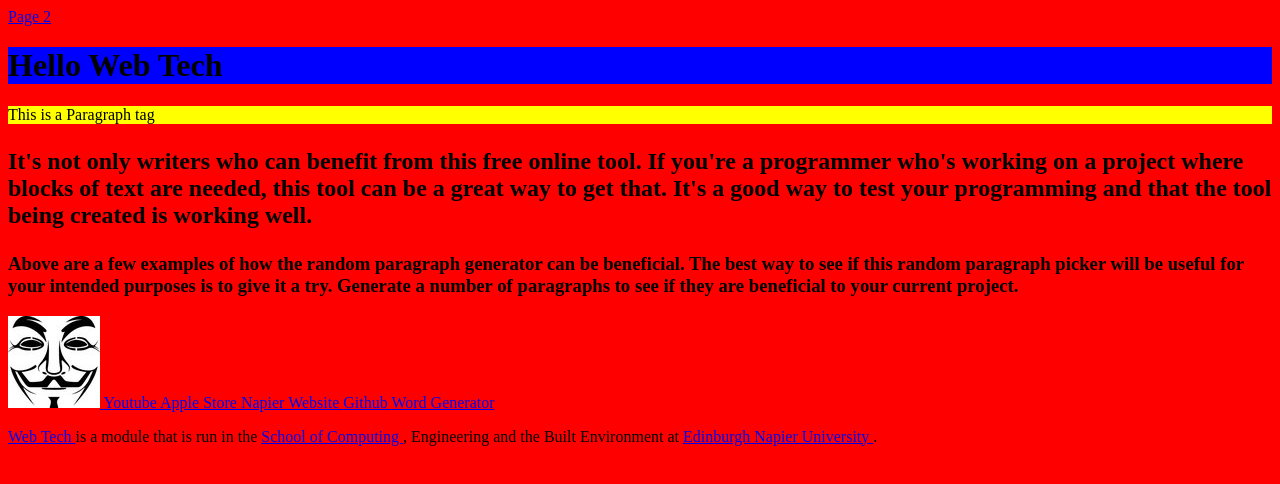
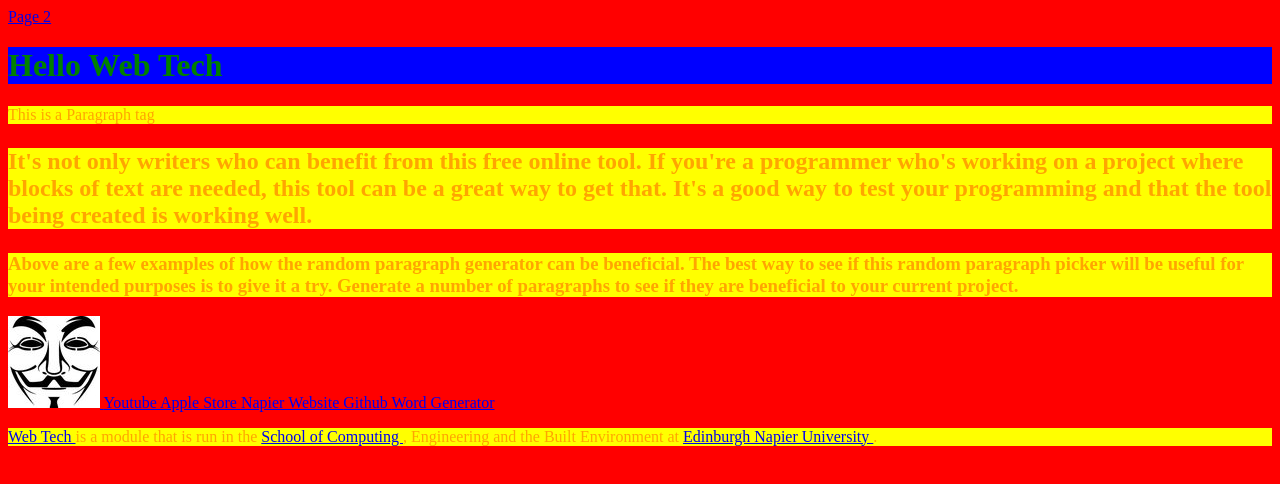
Before and after one commit to Cullen1501/SET08101_Labs, a plain HTML site: page index.html in a window 1280 px wide. Drawn offline with Linux system fonts and the light colour scheme.

Commit message:
CSS colour Background in style block

```diff
--- a/index.html
+++ b/index.html
@@ -5,9 +5,9 @@
 		<a href="Page 2.html">Page 2</a>
 	</head>
 
-	<body style="background-color:red">
-		<h1 style="background-color:blue" > Hello Web Tech </h1>
-		<p style="background-color:yellow"> This is a Paragraph tag </p>
+	<body>
+		<h1> Hello Web Tech </h1>
+		<p> This is a Paragraph tag </p>
 
 		<h2>
 		<p> It's not only writers who can benefit from this free online tool. If you're a programmer who's working on a project where blocks of text are needed, this tool can be a great way to get that. It's a good way to test your programming and that the tool being created is working well.
@@ -27,6 +27,11 @@
 		<a href="https://github.com/"> Github </a>
 		<a href="https://randomwordgenerator.com/paragraph.php"> Word Generator </a>
 	</body>
+	<style type="text/css">
+		body {background-color:red}
+		h1 {background-color:blue; color:green}
+		p {background-color:yellow; color:orange}
+	</style>
 
 	<footer>
 		<p>
```
